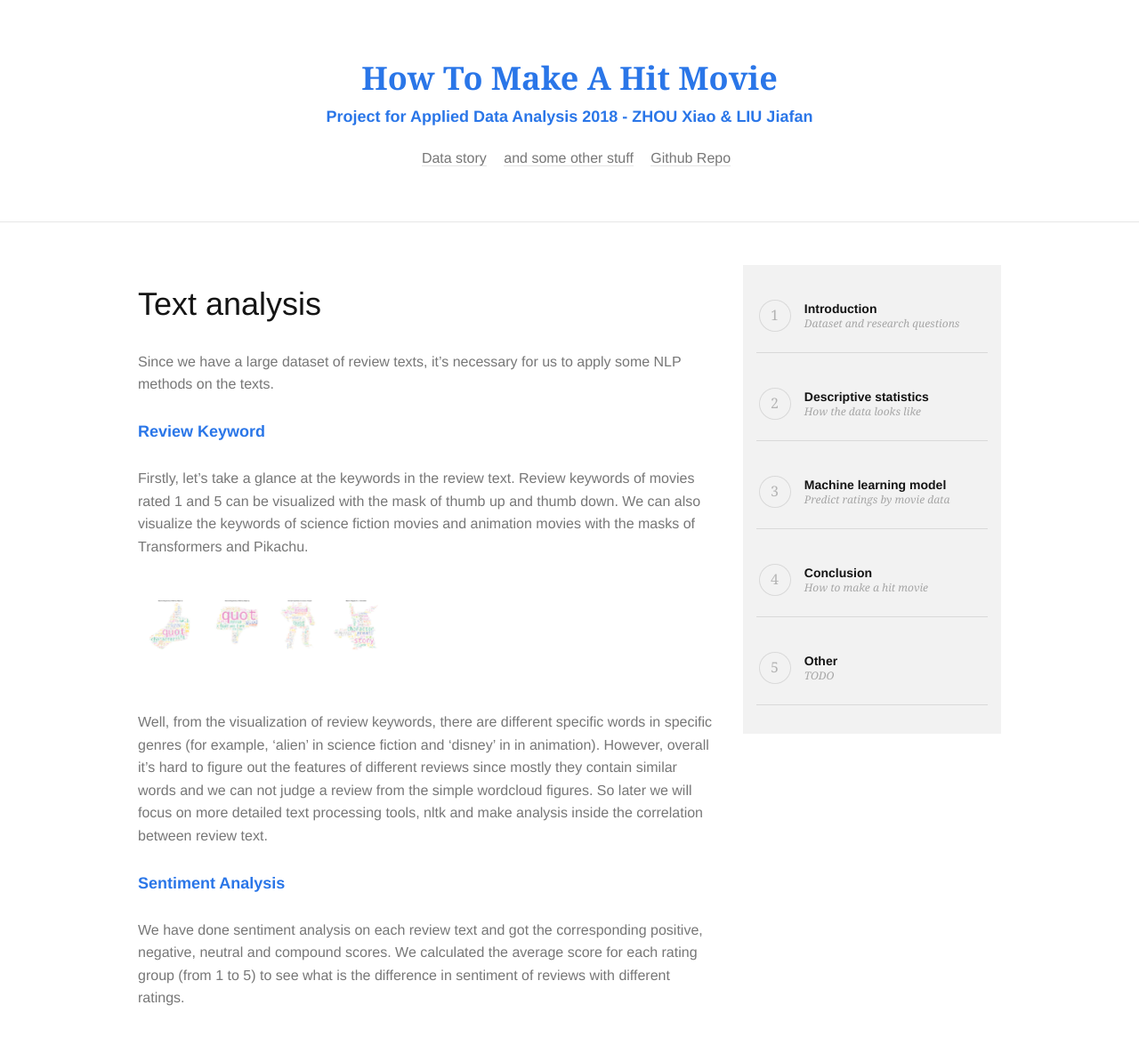
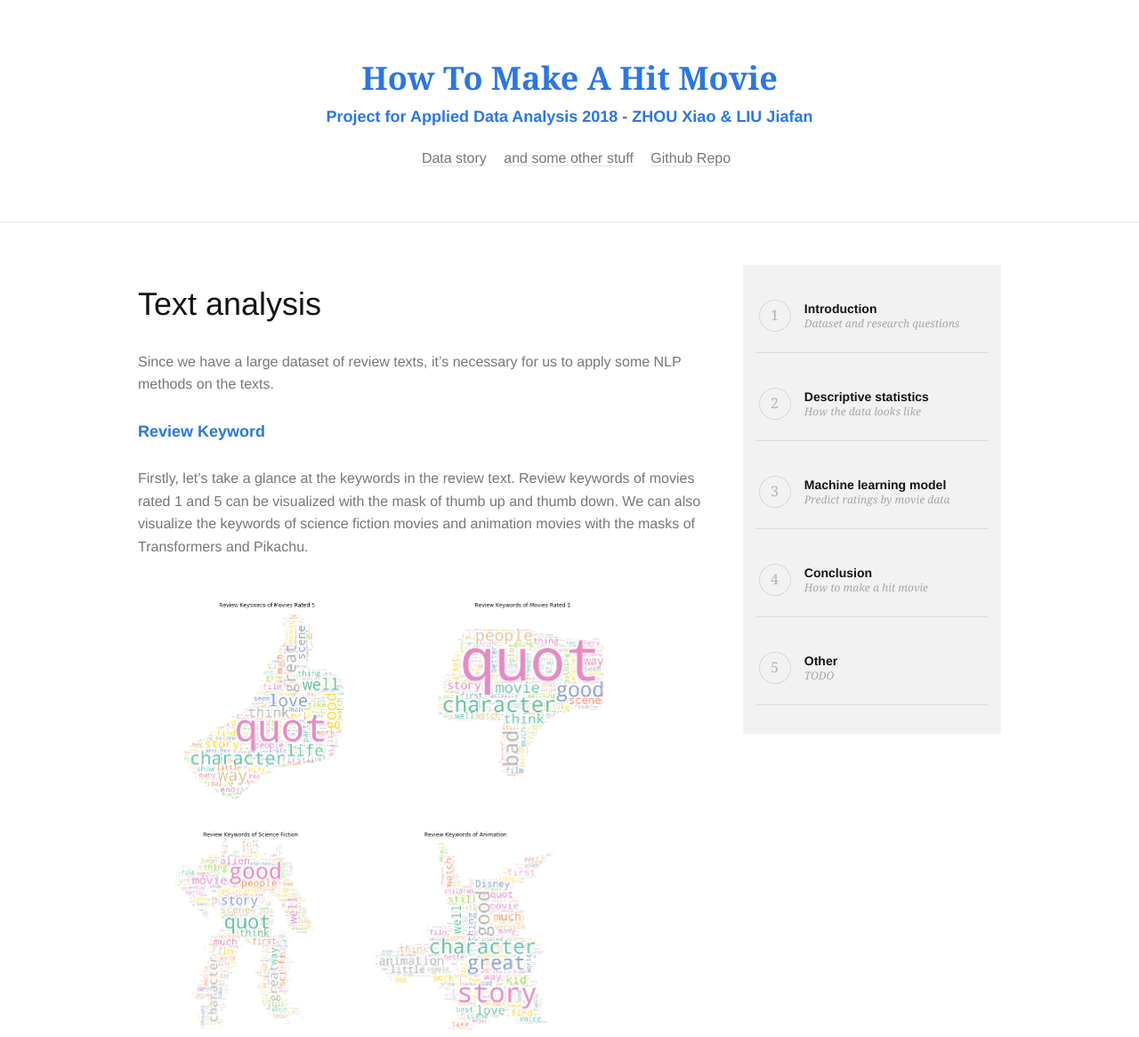
Before and after one commit to zx-joe/Data-Story-for-ADA, a Jekyll site: the page built from _posts/2018-12-13-text.md, in a window 1280 px wide. Shown: the top 1166 px of the page at 89% size. Built offline with Jekyll 4.4.1, drawn with Linux system fonts in a browser that asks for light colours; some web fonts are replaced; grey boxes are pictures that could not be loaded.

Commit message:
Add files via upload

```diff
--- a/_posts/2018-12-13-text.md
+++ b/_posts/2018-12-13-text.md
@@ -8,10 +8,10 @@ Since we have a large dataset of review texts, it's necessary for us to apply so
 ### Review Keyword
 Firstly, let's take a glance at the keywords in the review text. Review keywords of movies rated 1 and 5 can be visualized with the mask of thumb up and thumb down. We can also visualize the keywords of science fiction movies and animation movies with the masks of Transformers and Pikachu.
 
-![rate1](img/text/rate1.png){:height="60px"}
-![rate5](img/text/rate5.png){:height="60px"}
-![sf](img/text/sf.png){:height="60px"}
-![animation](img/text/animation.png){:height="60px"}
+![rate1](img/text/rate1.png){:height="240px"}
+![rate5](img/text/rate5.png){:height="240"}
+![sf](img/text/sf.png){:height="240px"}
+![animation](img/text/animation.png){:height="240px"}
 
 Well, from the visualization of review keywords, there are different specific words in specific genres (for example, 'alien' in science fiction and 'disney' in in animation). However, overall it's hard to figure out the features of different reviews since mostly they contain similar words and we can not judge a review from the simple wordcloud figures. So later we will focus on more detailed text processing tools, nltk and make analysis inside the correlation between review text.
 
```
